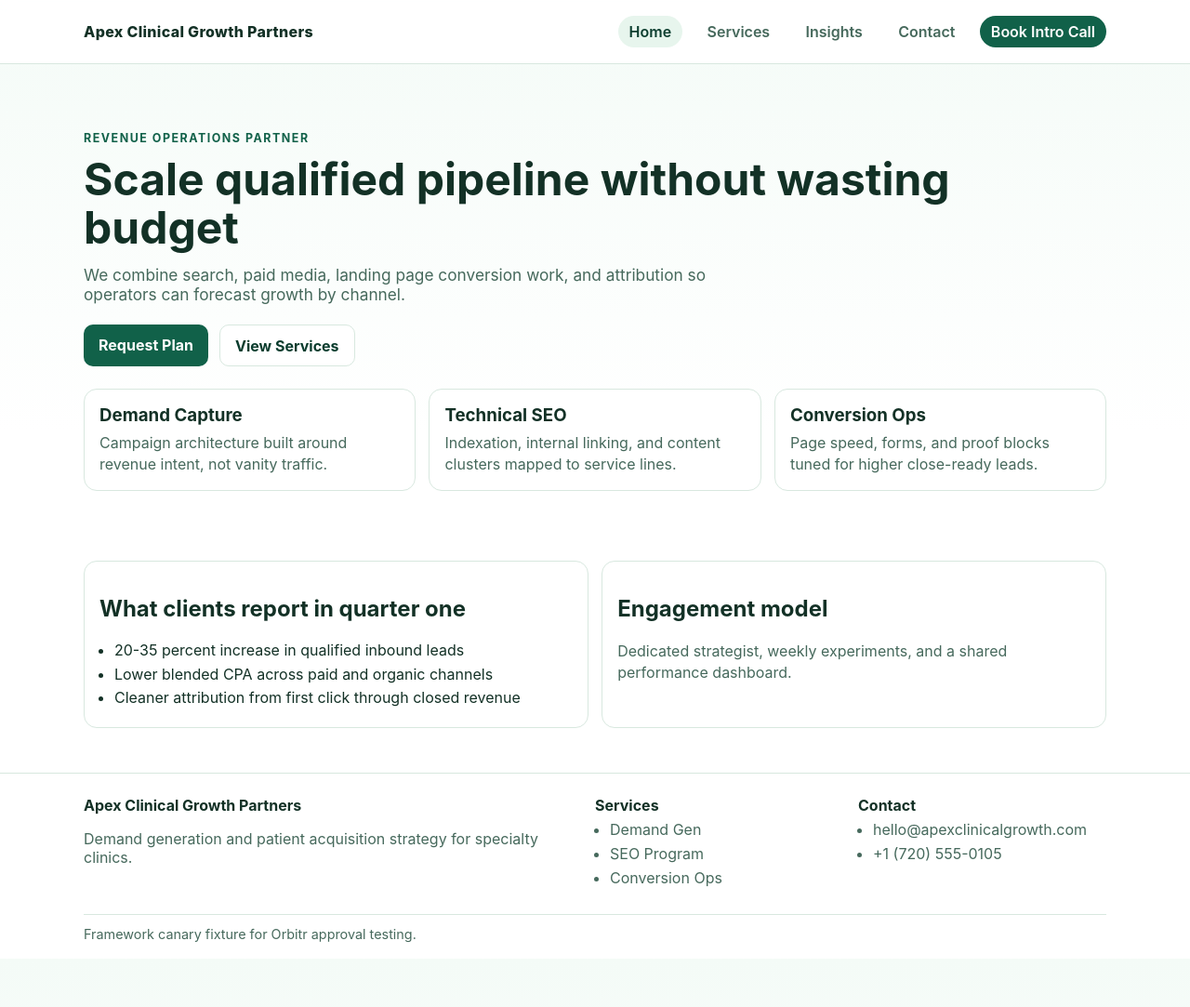
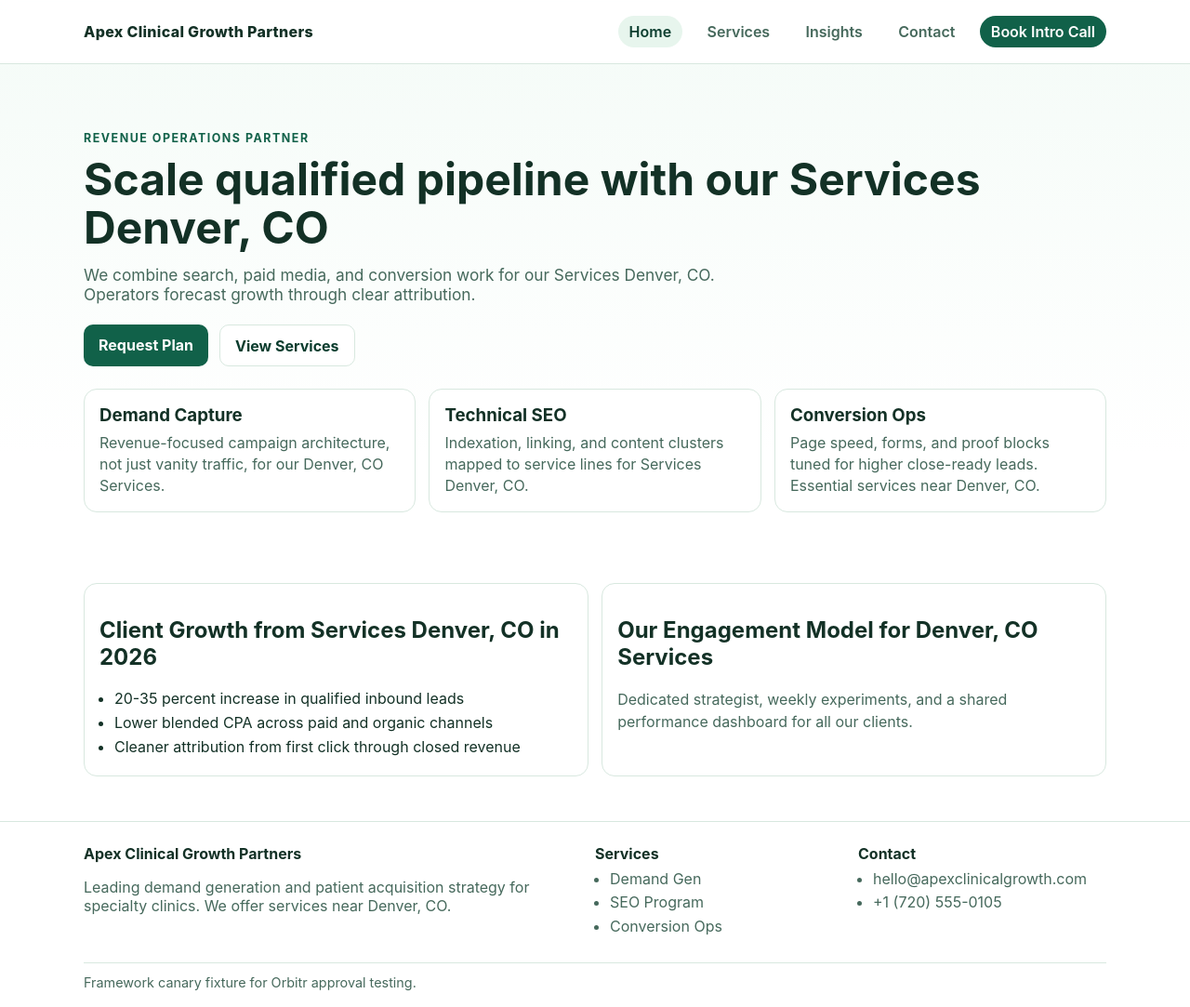
Before and after one commit to prjctlphbt/orbitr-canary-angular-20260228, a Jekyll site: the page index.html, which Jekyll copies as it is, in a window 1280 px wide and 1083 px high. Shown: the whole window at 93% size. Built offline with Jekyll 4.4.1, drawn with Linux system fonts in a browser that asks for light colours.

Commit message:
Refresh and update content: index.html

```diff
--- a/index.html
+++ b/index.html
@@ -1,57 +1,47 @@
-<!doctype html>
+<!DOCTYPE html>
+
 <html lang="en">
 <head>
-    <meta charset="UTF-8" />
-    <meta name="viewport" content="width=device-width, initial-scale=1.0" />
-    <meta name="description" content="Apex Clinical Growth Partners helps local service operators scale qualified pipeline with accountable digital marketing." />
-    <title>Apex Clinical Growth Partners | Growth Marketing</title>
-    <link rel="canonical" href="https://orbitr-canary-angular-20260228.pages.dev/">
-    <link rel="stylesheet" href="/assets/styles.css" />
-<script type="application/ld+json">
-{
-  "@context": "https://schema.org",
-  "@type": "AutoRepair",
-  "name": "Orbitr Canary Angular 20260228",
-  "url": "https://orbitr-canary-angular-20260228.pages.dev",
-  "telephone": "(720) 555-0105"
-}
-</script>
-</head>
+<meta charset="utf-8"/>
+<meta content="width=device-width, initial-scale=1.0" name="viewport"/>
+<meta content="Apex Clinical Growth Partners delivers top digital marketing Services Denver, CO. We scale qualified pipeline for local operators with accountable growth strategies. Find our services near Denver, CO." name="description"/>
+<title>Apex Clinical Growth Partners | Services Denver, CO</title>
+<link href="https://orbitr-canary-angular-20260228.pages.dev/" rel="canonical"/>
+<link href="/assets/styles.css" rel="stylesheet">
+</link></head>
 <body>
-
-<app-root ng-version="17.3.0" data-framework="angular">
+<app-root data-framework="angular" ng-version="17.3.0">
 <header>
 <div class="container navbar">
 <a class="brand" href="/">Apex Clinical Growth Partners</a>
-        <button class="nav-toggle" type="button" data-nav-toggle aria-label="Open menu">Menu</button>
-        <nav class="nav-links" data-nav-links data-open="false" aria-label="Primary">
-          <a href="/" aria-current="page">Home</a>
-          <a href="/services/" >Services</a>
-          <a href="/blog/insights/" >Insights</a>
-          <a href="/contact/" >Contact</a>
+<button aria-label="Open menu" class="nav-toggle" data-nav-toggle="" type="button">Menu</button>
+<nav aria-label="Primary" class="nav-links" data-nav-links="" data-open="false">
+<a aria-current="page" href="/">Home</a>
+<a href="/services/">Services</a>
+<a href="/blog/insights/">Insights</a>
+<a href="/contact/">Contact</a>
 <a class="cta" href="/contact/">Book Intro Call</a>
 </nav>
 </div>
 </header>
 <main class="container">
-
 <section class="hero">
 <span class="kicker">Revenue Operations Partner</span>
-        <h1>Scale qualified pipeline without wasting budget</h1>
-        <p class="subhead">We combine search, paid media, landing page conversion work, and attribution so operators can forecast growth by channel.</p>
+<h1>Scale qualified pipeline with our Services Denver, CO</h1>
+<p class="subhead">We combine search, paid media, and conversion work for our Services Denver, CO. Operators forecast growth through clear attribution.</p>
 <div class="actions">
 <a class="btn primary" href="/contact/">Request Plan</a>
 <a class="btn ghost" href="/services/">View Services</a>
 </div>
 <div class="grid">
-          <article class="card"><h3>Demand Capture</h3><p>Campaign architecture built around revenue intent, not vanity traffic.</p></article>
-          <article class="card"><h3>Technical SEO</h3><p>Indexation, internal linking, and content clusters mapped to service lines.</p></article>
-          <article class="card"><h3>Conversion Ops</h3><p>Page speed, forms, and proof blocks tuned for higher close-ready leads.</p></article>
+<article class="card"><h3>Demand Capture</h3><p>Revenue-focused campaign architecture, not just vanity traffic, for our Denver, CO Services.</p></article>
+<article class="card"><h3>Technical SEO</h3><p>Indexation, linking, and content clusters mapped to service lines for Services Denver, CO.</p></article>
+<article class="card"><h3>Conversion Ops</h3><p>Page speed, forms, and proof blocks tuned for higher close-ready leads. Essential services near Denver, CO.</p></article>
 </div>
 </section>
 <section class="section">
 <article class="card">
-          <h2>What clients report in quarter one</h2>
+<h2>Client Growth from Services Denver, CO in 2026</h2>
 <ul>
 <li>20-35 percent increase in qualified inbound leads</li>
 <li>Lower blended CPA across paid and organic channels</li>
@@ -59,8 +49,8 @@
 </ul>
 </article>
 <article class="card">
-          <h2>Engagement model</h2>
-          <p>Dedicated strategist, weekly experiments, and a shared performance dashboard.</p>
+<h2>Our Engagement Model for Denver, CO Services</h2>
+<p>Dedicated strategist, weekly experiments, and a shared performance dashboard for all our clients.</p>
 </article>
 </section>
 </main>
@@ -68,7 +58,7 @@
 <div class="container footer-grid">
 <div>
 <strong>Apex Clinical Growth Partners</strong>
-          <p>Demand generation and patient acquisition strategy for specialty clinics.</p>
+<p>Leading demand generation and patient acquisition strategy for specialty clinics. We offer services near Denver, CO.</p>
 </div>
 <div>
 <strong>Services</strong>
@@ -89,6 +79,5 @@
 <div class="container small-note">Framework canary fixture for Orbitr approval testing.</div>
 </footer>
 </app-root>
-    <script src="/assets/site.js"></script>
 </body>
 </html>
```
Lines whose indentation alone changed are shown as unchanged.
